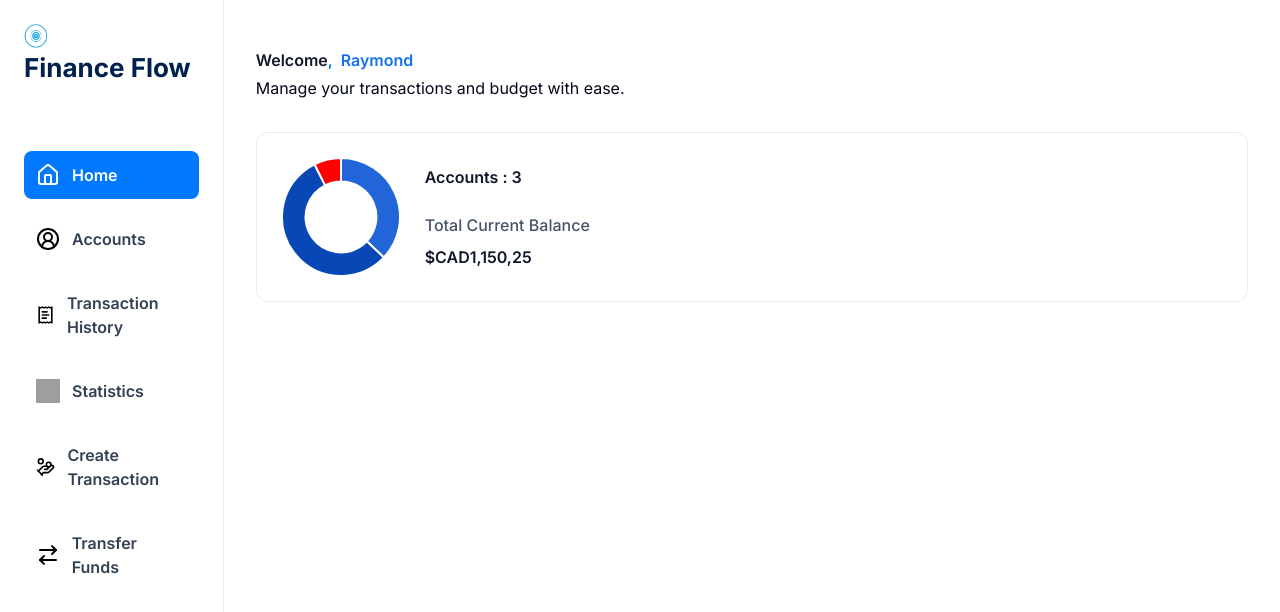
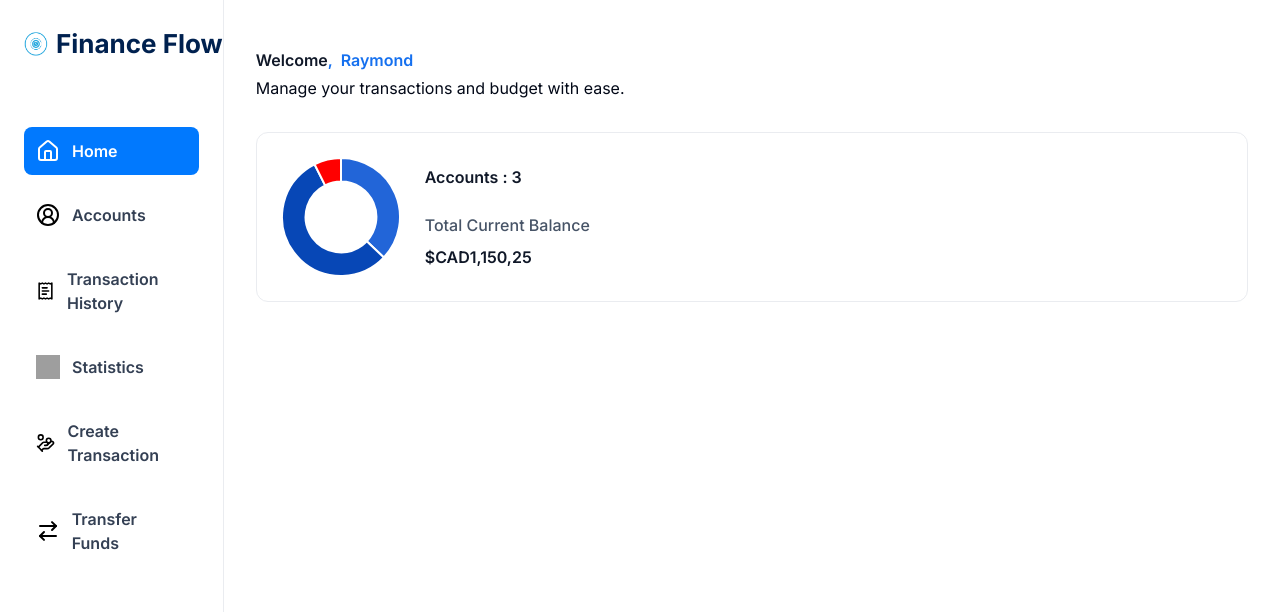
Before and after one commit to SyndicateGit/FinanceFlow, a Next.js app: page / in a window 1280 px wide. Shown: the top 612 px of the page. Built offline with nearby package versions, Linux system fonts and the light colour scheme; grey boxes are pictures that could not be loaded.

Commit message:
Add style for link hover and had logo text flex with logo.

```diff
--- a/src/app/(root)/layout.tsx
+++ b/src/app/(root)/layout.tsx
@@ -18,6 +18,9 @@ export default function RootLayout({
   return (
     <main className="flex h-screen w-full font-inter">
       <Sidebar user={loggedIn}/>
+      <div>
+
+      </div>
       {children}
     </main>
   );
--- a/src/components/shared/Sidebar.tsx
+++ b/src/components/shared/Sidebar.tsx
@@ -17,15 +17,15 @@ const Sidebar = ({user}:SidebarProps) => {
       <nav className='flex flex-col gap-4'>
         <Link
         href="/"
-        className='mb-12 cursor-pointer items-center gap-2'
+        className='mb-12 cursor-pointer flex items-center gap-2'
         >
           <Image src={Logo} width={34} height={34} alt='Finance Flow logo' className='size-[24px] max-xl:size-14'/>
-          <h1 className='2xl:text-26 font-ibm-plex-serif text-[26px] font-bold text-black-1 max-xl:hidden'>Finance Flow</h1>
+          <h1 className='2xl:text-26 font-ibm-plex-serif text-[26px] font-bold text-black-1 max-xl:hidden text-nowrap'>Finance Flow</h1>
         </Link>
         {sidebarLinks.map((item) => {
           const isActive = pathname === item.route || pathname.startsWith(`${item.route}/`);
         return (
-          <Link key={item.label} href={item.route} className={cn("flex gap-3 items-center py-1 md:p-3 2xl:p-4 rounded-lg justify-center xl:justify-start", {'bg-[#0179FE] text-white': isActive})}>
+          <Link key={item.label} href={item.route} className={cn("flex gap-3 items-center py-1 md:p-3 2xl:p-4 rounded-lg justify-center xl:justify-start", {'bg-bankGradient text-white': isActive}, {"hover:bg-gray-200": !isActive})}>
             <div className='relative size-6'>
               <Image src={item.imageUrl} alt={item.label} fill className={cn({'brightness-[3] invert': isActive})}/>
             </div>
@@ -34,7 +34,9 @@ const Sidebar = ({user}:SidebarProps) => {
             </p>
           </Link>
         )})}
+        USER
       </nav>
+      FOOTER
     </section>
   )
 }
```
